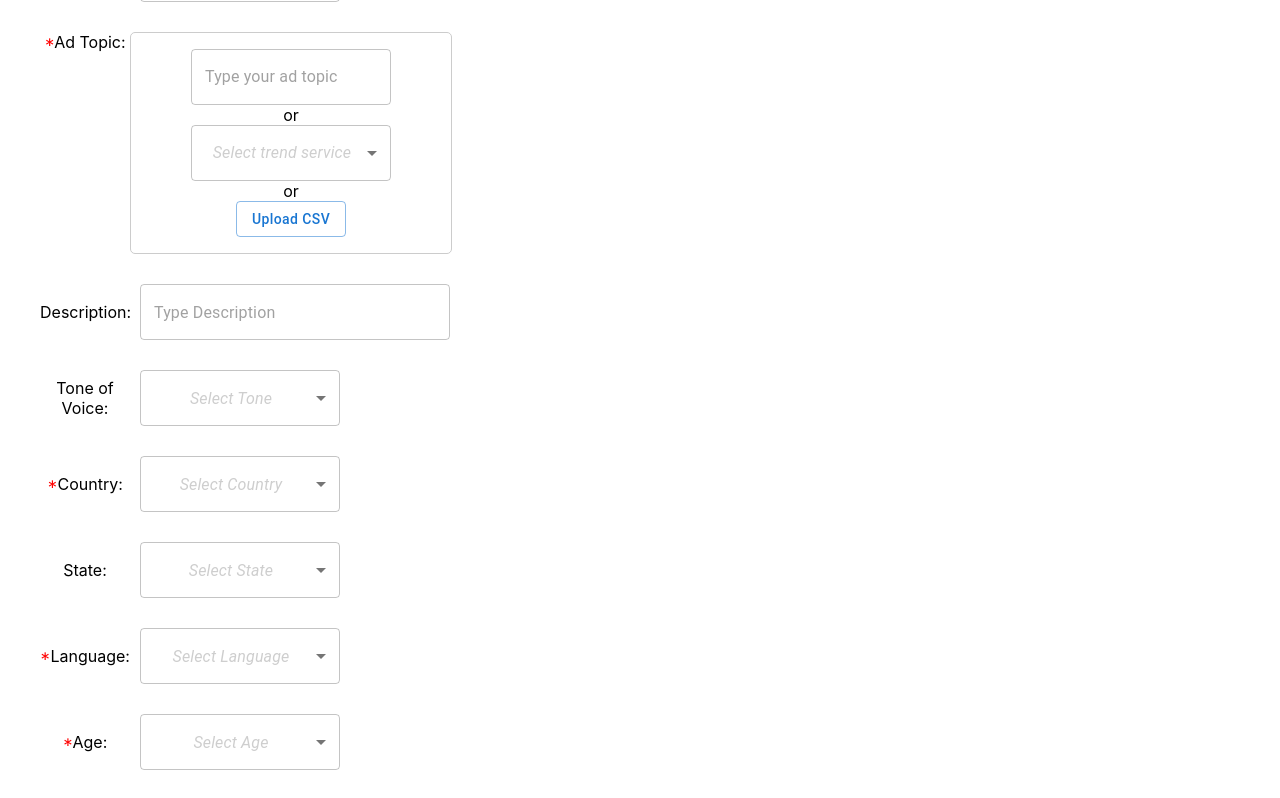
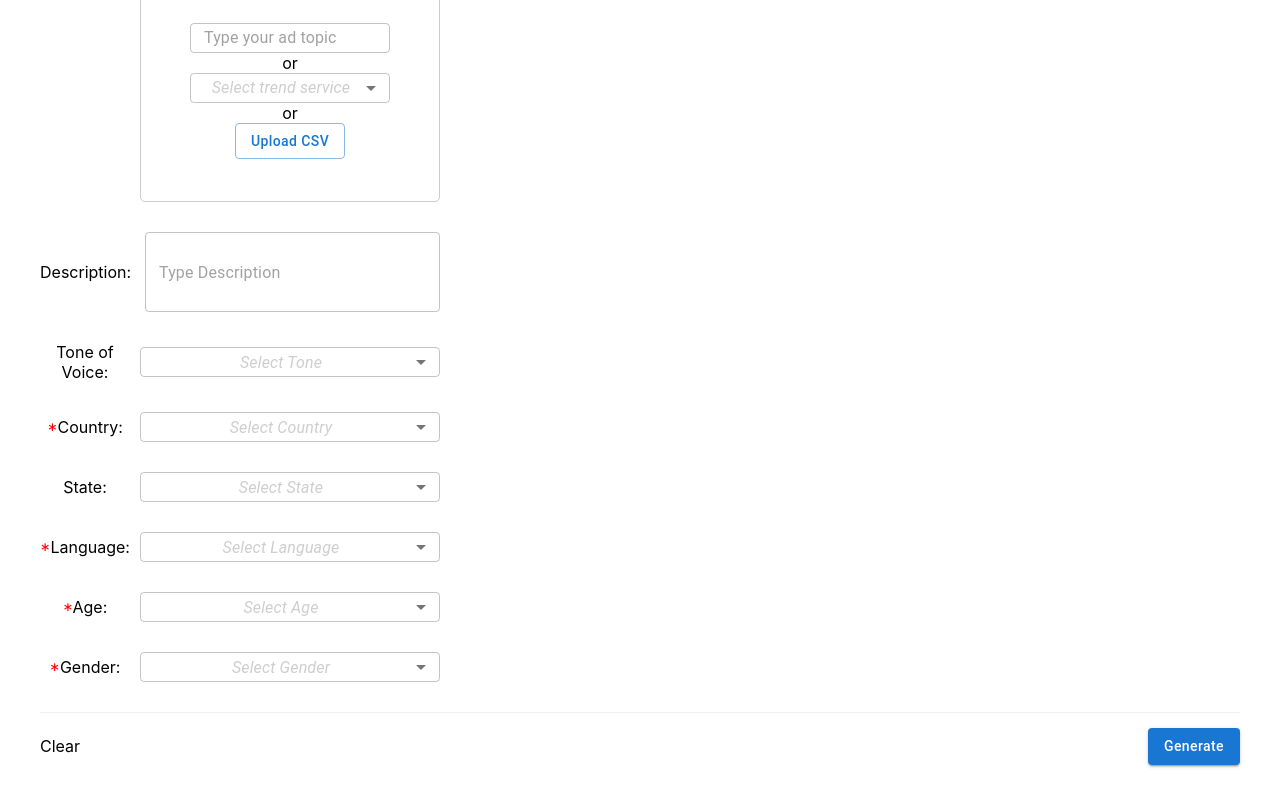
Before and after one commit to yaeltuv/cloud9, a React (Create React App) app: page / in a window 1280 px wide. Shown: the part 260-1058 px from the top of the page. Built offline with nearby package versions, Linux system fonts and the light colour scheme.

Commit message:
css fixes

```diff
--- a/src/App.css
+++ b/src/App.css
@@ -1,3 +1,7 @@
+body {
+  font-size: 16px;
+}
+
 .App {
   text-align: center;
 }
@@ -51,7 +55,6 @@
 
 .field-wrapper{
   display: flex;
-  gap: 10px;
   align-items: center;
   align-content: center;
 
@@ -59,6 +62,7 @@
 
 .label {
   width: 90px;
+  margin-right: 10px;
 }
 
 .required {
@@ -86,7 +90,7 @@
 }
 
 .ad-topic {
-  width: 300px;
+  width: 278px;
   height: 200px;
   display: flex;
   flex-direction: column;
@@ -204,3 +208,13 @@
   flex-direction: column;
   gap: 10px;
 }
+
+.buttons-wrapper-bottom {
+  display: flex;
+  width: 1200px;
+  justify-content: space-between;
+  align-content: center;
+  align-items: center;
+  padding-top: 15px;
+  border-top: 1px solid #F1F1F1;
+}
--- a/src/components/AdTopic.js
+++ b/src/components/AdTopic.js
@@ -13,6 +13,7 @@ export default function AdTopic({topic, topics, setTopic, setTopics}) {
                                 required={true}
                                 setValue={setTopic}
                                 width = { 200 }
+                                adtopic= {true}
                                 placeholder="Type your ad topic"
                 />
                 or
--- a/src/components/Button.js
+++ b/src/components/Button.js
@@ -4,8 +4,8 @@ import Button from '@mui/material/Button';
 
 export default function BasicButton({clickHandler, text}) {
     return (
-        <Stack spacing={2} direction="row" style={{width: 100, left: 1000, position: "relative"}}>
-            <Button style={{textTransform: 'none', float:'right'}} onClick={clickHandler} variant="contained">{text}</Button>
+        <Stack spacing={2} direction="row">
+            <Button style={{textTransform: 'none'}} onClick={clickHandler} variant="contained">{text}</Button>
         </Stack>
     );
 }
--- a/src/components/MainForm.js
+++ b/src/components/MainForm.js
@@ -95,7 +95,7 @@ export default function MainForm() {
                 value={description || ''}
                 setValue={setDescription}
                 placeholder="Type Description"
-                width={ 410 }
+                width={ 400 }
                 height={300}
             />
             <BasicSelect
@@ -145,7 +145,10 @@ export default function MainForm() {
                 required={true}
                 setValue={setGender}
             />
-            <BasicButton text="Generate" clickHandler={submit}/>
+            <div className="buttons-wrapper-bottom">
+                <div>Clear</div>
+                <BasicButton text="Generate" clickHandler={submit}/>
+            </div>
             <BasicModal open={openModal}
                         setOpen={setOpenModal}
                         query={query}
--- a/src/components/Select.js
+++ b/src/components/Select.js
@@ -19,7 +19,7 @@ export default function BasicSelect({options, label, value, setValue, multiple,
                         id="demo-simple-select"
                         value={value}
                         onChange={handleChange}
-                        style={{width: width || 200}}
+                        style={{width: width || 300, height: 30}}
                         multiple={multiple}
                         displayEmpty
                         inputProps={{ 'aria-label': 'Without label' }}
--- a/src/components/TextField.js
+++ b/src/components/TextField.js
@@ -2,7 +2,7 @@ import * as React from 'react';
 import Box from '@mui/material/Box';
 import TextField from '@mui/material/TextField';
 
-export default function BasicTextField({value, setValue, label, placeholder, required, width, height}) {
+export default function BasicTextField({value, setValue, label, placeholder, required, width, adtopic}) {
     const handleChange = (event) => {
         setValue(event.target.value);
     };
@@ -20,7 +20,13 @@ export default function BasicTextField({value, setValue, label, placeholder, req
                     inputProps={{ 'aria-label': 'Without label' }}
                     placeholder={placeholder}
                     value={value}
-                    style={{width: width || 200}}
+                    inputProps={{
+                        style: {
+                            height: adtopic ? 30 : 80,
+                            padding: '0 14px',
+                        },
+                    }}
+                    style={{width: width || 300, marginLeft: adtopic ? 0 : 5}}
                     onChange={handleChange}
                     variant="outlined" />
             </div>
```
